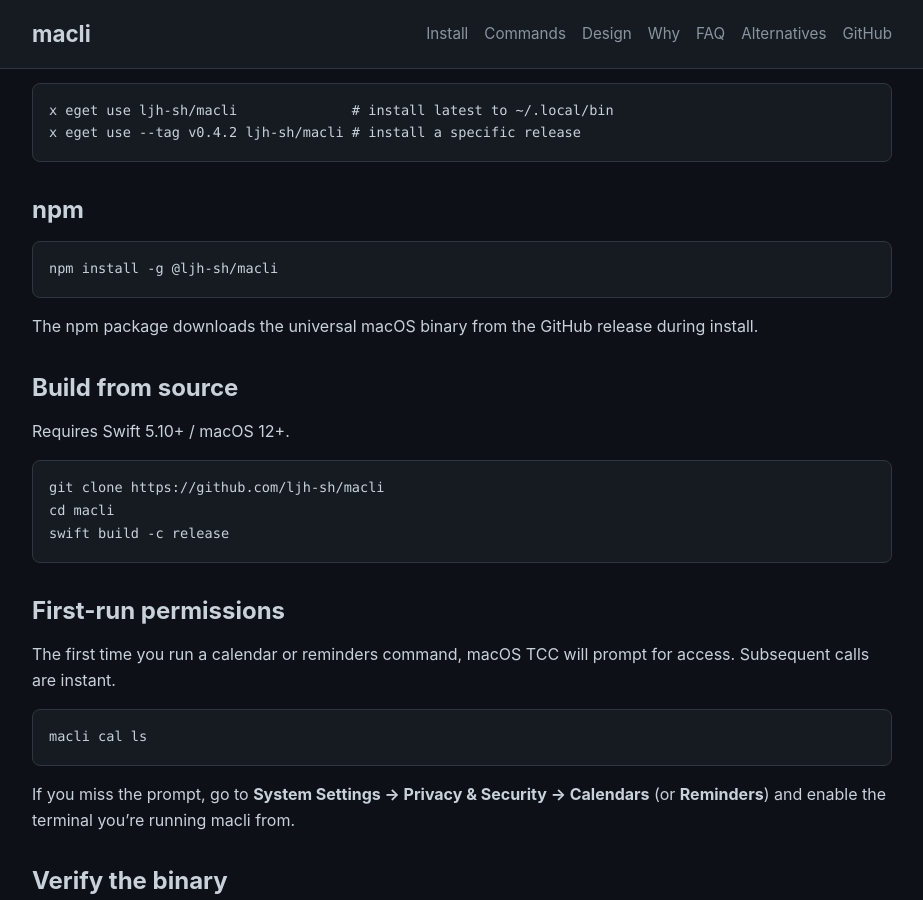
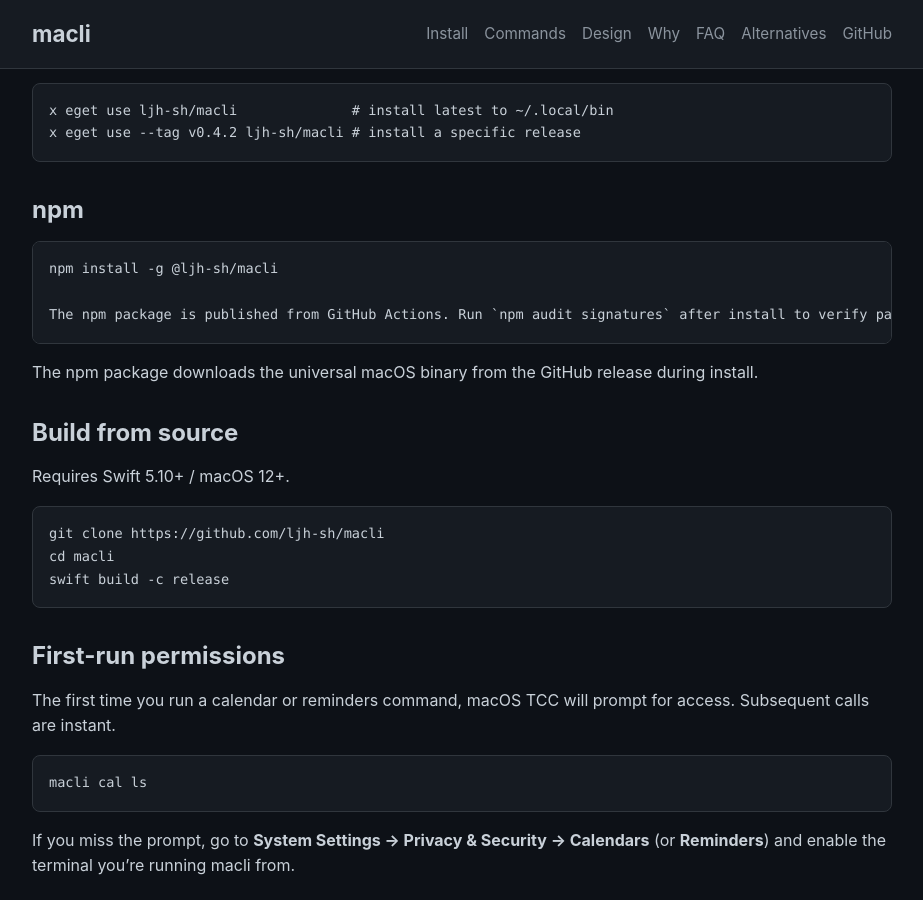
Before and after one commit to ljh-sh/macli, a Jekyll site: the page built from docs/install.md, in a window 1280 px wide and 900 px high, scrolled down 1018 px. Shown: the whole window, without its empty margins (178-1101 px from the left). Built offline with Jekyll 4.4.1, drawn with Linux system fonts in a browser that asks for light colours.

Commit message:
docs: update install docs with npm provenance note

````diff
--- a/docs/install.md
+++ b/docs/install.md
@@ -55,6 +55,8 @@
 
 ```sh
 npm install -g @ljh-sh/macli
+
+The npm package is published from GitHub Actions. Run `npm audit signatures` after install to verify package integrity.
 ```
 
 The npm package downloads the universal macOS binary from the GitHub release during install.
````
